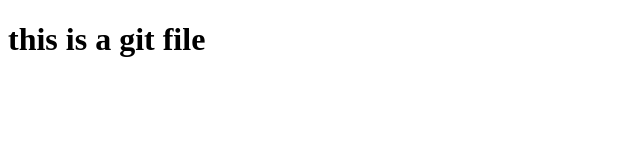
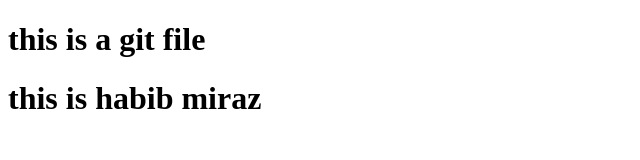
Before and after one commit to mirazovro/two-repo, a plain HTML site: page index.html in a window 1280 px wide. Shown: the whole page, without its empty margins (0-640 px from the left). Drawn offline with Linux system fonts and the light colour scheme.

Commit message:
another heading

```diff
--- a/index.html
+++ b/index.html
@@ -8,5 +8,6 @@
 </head>
 <body>
     <h1>this is a git file</h1>
+    <h1>this is habib miraz</h1>
 </body>
 </html>
```
